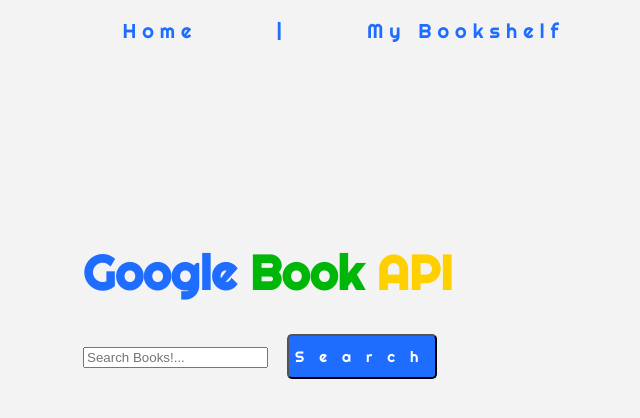
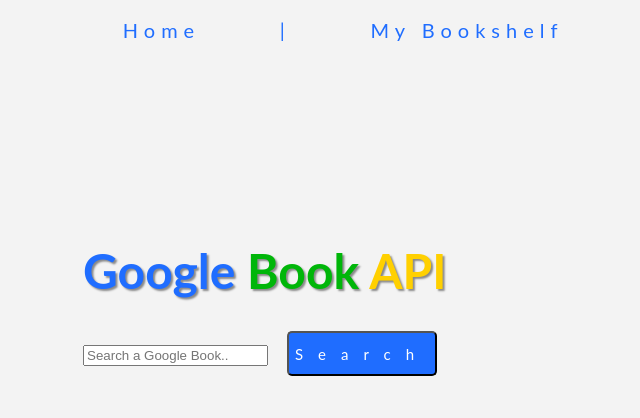
Before and after one commit to IT-Nelson-Guerra/Google-Books-API, a plain HTML site: page index.html in a window 1280 px wide. Both pictures are taken after typing "Sample" into the empty fields and a click on the button "Search". Shown: the whole page, without its empty margins (257-897 px from the left). Drawn offline with nearby package versions, Linux system fonts and the light colour scheme; no server answers.

Commit message:
Update index.html

```diff
--- a/index.html
+++ b/index.html
@@ -1,12 +1,11 @@
 <!DOCTYPE html>
-<html lang="en" dir="ltr">
+<html lang="en">
 
 <head>
     <meta charset="utf-8">
     <!--The Meta tag from the Google developer guide, to use the Google sign in button.-->
     <meta name="google-signin-client_id" content="182398855057-151fahj8judkeu6cvmjdmjg734upnpq7.apps.googleusercontent.com">
     <title>Google Book API</title>
-    <link href="https://fonts.googleapis.com/css?family=Righteous" rel="stylesheet">
 </head>
 
 <!--All of the CSS for the website-->
@@ -32,7 +31,7 @@
         align-items: center;
         margin-top: .5em;
         font-size: 20px;
-        font-family: 'Righteous', sans-serif;
+        font-family: 'Lato', sans-serif;
     }
 
     .center {
@@ -41,13 +40,13 @@
     }
 
     #header {
-        font-family: 'Righteous', sans-serif;
+        font-family: 'Lato', sans-serif;
         font-size: 3rem;
     }
 
     h1,
     h2 {
-        font-family: 'Righteous', sans-serif;
+        font-family: 'Lato', sans-serif;
         color: azure;
     }
 
@@ -105,7 +104,7 @@
         color: #fff;
         letter-spacing: 1em;
         font-size: 15px;
-        font-family: 'Righteous', sans-serif;
+        font-family: 'Lato', sans-serif;
         margin-left: 1em;
     }
 </style>
@@ -127,16 +126,16 @@
             <div id="onSignIn"></div>
         </div>
         <div id="title" class="center">
-            <h1 id="header" class="text-center mt-5"><span style="color: rgb(31, 109, 255);">Google</span><span style="color: rgb(0, 182, 9);"> Book</span><span style="color: rgb(255, 208, 0);"> API</span></h1>
+            <h1 id="header" class="text-center mt-5" style="text-shadow: 2px 2px 2px #00000070;"><span style="color: rgb(31, 109, 255);">Google</span><span style="color: rgb(0, 182, 9);"> Book</span><span style="color: rgb(255, 208, 0);"> API</span></h1>
             <div class="row">
                 <div id="input" class="input-group mx-auto col-lg-6 col-md-8 col-sm-12">
-                    <input id="search-box" type="text" class="form-control" placeholder="Search Books!...">
+                    <input id="search-box" type="text" class="form-control" placeholder="Search a Google Book..">
                     <button id="search" class="btn btn-primary" onclick="">Search</button>
                 </div>
             </div>
         </div>
         <div class="book-list">
-            <h2 class="text-center" style="color: #6194e0;">Search Result</h2>
+            <h2 style="color: rgb(31, 109, 255);">Book Results</h2>
             <!--A pagination div-->
             <div class="paginate" style="margin-bottom: 3em;">
                 <a class="first" href="#">⟪</a>
@@ -158,27 +157,22 @@
 
     </div>
 
-
-
-    <script src="https://cdnjs.cloudflare.com/ajax/libs/popper.js/1.14.3/umd/popper.min.js" integrity="sha384-ZMP7rVo3mIykV+2+9J3UJ46jBk0WLaUAdn689aCwoqbBJiSnjAK/l8WvCWPIPm49" crossorigin="anonymous"></script>
-    <script src="https://code.jquery.com/jquery-3.6.0.js" integrity="sha256-H+K7U5CnXl1h5ywQfKtSj8PCmoN9aaq30gDh27Xc0jk=" crossorigin="anonymous"></script>
+    <script src="https://code.jquery.com/jquery-3.6.0.js" crossorigin="anonymous"></script>
     <script src="https://apis.google.com/js/platform.js?onload=renderButton" async defer></script>
 
     <script>
         $(document).ready(function() {
-            var item, tile, author, publisher, bookLink, bookImg;
+            var item, title, author, publisher;
             var outputList = document.getElementById("list-output");
             var bookUrl = "https://www.googleapis.com/books/v1/volumes?q=modern%20web";
             var apiKey = "key=AIzaSyCbhFZ3fWVJpdEm8IgmxWOly5lH9SSpOiQ";
-            var placeHldr = '<img src="https://via.placeholder.com/150">';
             var searchData;
 
-            //listener for search button
+            //listener for the search button
             $("#search").click(function() {
                 outputList.innerHTML = "";
                 document.body.style.backgroundImage = "url('')";
                 searchData = $("#search-box").val();
-                //empty search input field
                 if (searchData === "" || searchData === null) {
                     displayError();
                 } else {
@@ -188,7 +182,7 @@
                         success: function(response) {
                             console.log(response)
                             if (response.totalItems === 0) {
-                                alert("no result!.. try again")
+                                alert("try again..")
                             } else {
                                 $("#title").animate({
                                     'margin-top': '5px'
@@ -198,7 +192,7 @@
                             }
                         },
                         error: function() {
-                            alert("Something went wrong.. <br>" + "Try again!");
+                            alert("Try again..");
                         }
                     });
                 }
@@ -206,7 +200,7 @@
             });
 
             /*
-             function to display result in index.html
+             function to display all the results for books
              */
             function displayResults(response) {
                 for (var i = 0; i < response.items.length; i += 2) {
@@ -239,7 +233,7 @@
 
 
             /*
-            card element formatter
+            card elements
              */
             function formatOutput(bookImg, title, author, publisher, bookLink, bookIsbn) {
                 var viewUrl = 'book.html?isbn=' + bookIsbn;
@@ -276,7 +270,7 @@
 
 
         /*
-        Functions for the google sign-in button, following the google developer guides----------------------------------------------------------------
+        Required functions for the google sign-in button, following the google developer guides----------------------------------------------------------------
         */
 
         function onSuccess(googleUser) {
```
